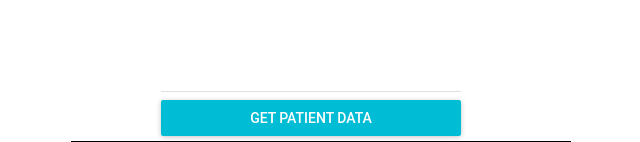
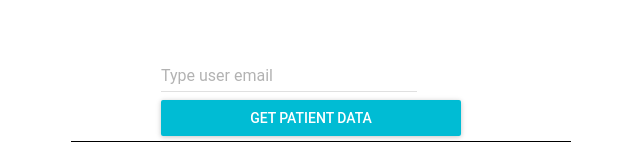
Before and after one commit to kjans123/doctor-hr-frontend, a React (Create React App) app in the folder doc-frontend/: page / in a window 1280 px wide. Shown: the part 188-330 px from the top of the page, without its empty margins (329-969 px from the left). Built offline with nearby package versions, Linux system fonts and the light colour scheme.

Commit message:
got autocomplete to work

```diff
--- a/doc-frontend/src/TEXT_field.js
+++ b/doc-frontend/src/TEXT_field.js
@@ -3,6 +3,7 @@ import axios from 'axios';
 import TextField from 'material-ui/TextField';
 import MuiThemeProvider from 'material-ui/styles/MuiThemeProvider'
 import RaisedButton from 'material-ui/RaisedButton'
+import AutoComplete from 'material-ui/AutoComplete'
 import {
   Table,
   TableBody,
@@ -63,13 +64,25 @@ class TEXT_field extends React.Component {
     super();
     this.state = {
       "stuffInTextField": "",
-      "patientData": ["nothing"]
+      "patientData": ["nothing"],
+      "dataSource": ["no_email"]
    }
   }
 
-  onstuffInTextFieldChange = (event) => {
+  onStuffInAuComChange = (searchText) => {
     //console.log(this.state.stuffInTextField);
-    this.setState({"stuffInTextField": event.target.value});
+    this.setState({"stuffInTextField": searchText});
+    var url_string_all_users = "http://vcm-3594.vm.duke.edu:5000/api/heart_rate/all_users"
+    axios.get(url_string_all_users).then( (response) => {
+      const resultUser = [];
+      for (let i=0; i < response.data.user_emails.length; i++) {
+        resultUser.push(
+          response.data.user_emails[i]
+        );
+      }
+      console.log(resultUser);
+      this.setState({"dataSource": resultUser});
+    })
 }
 
   getData = () => {
@@ -97,11 +110,12 @@ class TEXT_field extends React.Component {
       <MuiThemeProvider>
         <div style ={styles.absolute}>
           <div style={styles.relative}>
-            <TextField
-              style={styles.textFieldStyle}
-              id="text-field-email"
-              value={this.state.stuffInTextField}
-              onChange={this.onstuffInTextFieldChange}/></div>
+            <AutoComplete
+              hintText ="Type user email"
+              searchText={this.state.stuffInTextField}
+              onUpdateInput={this.onStuffInAuComChange}
+              dataSource = {this.state.dataSource}
+              style={styles.textFieldStyle}/></div>
           <RaisedButton
             id = "get-button"
             style={styles.buttonStyle}
```
